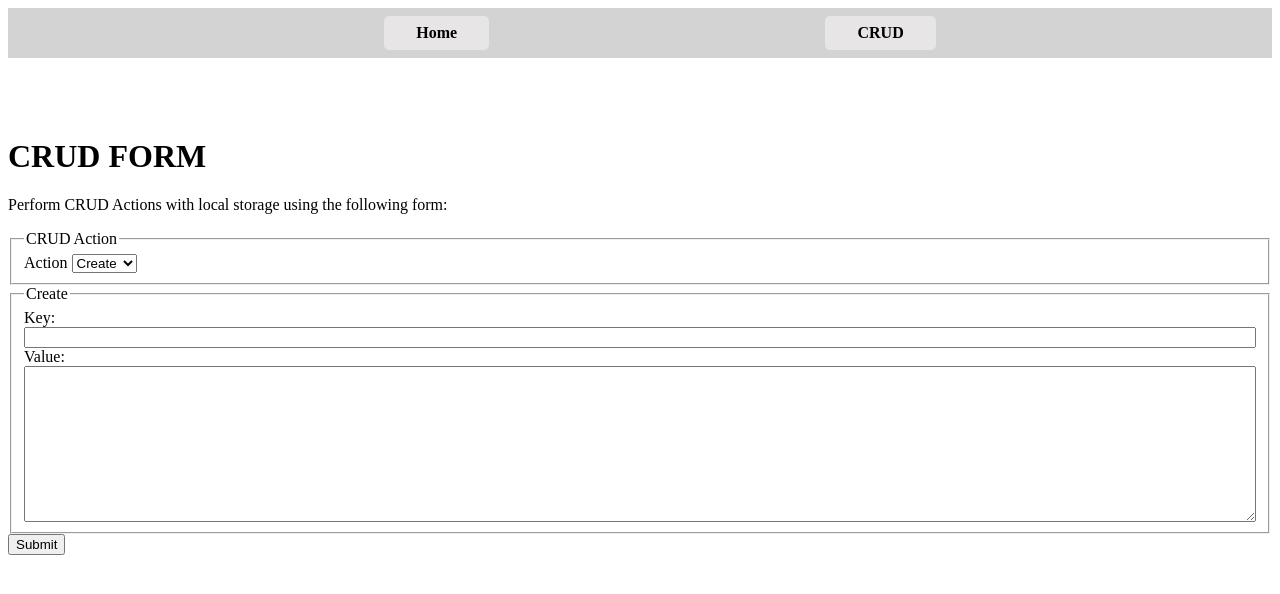
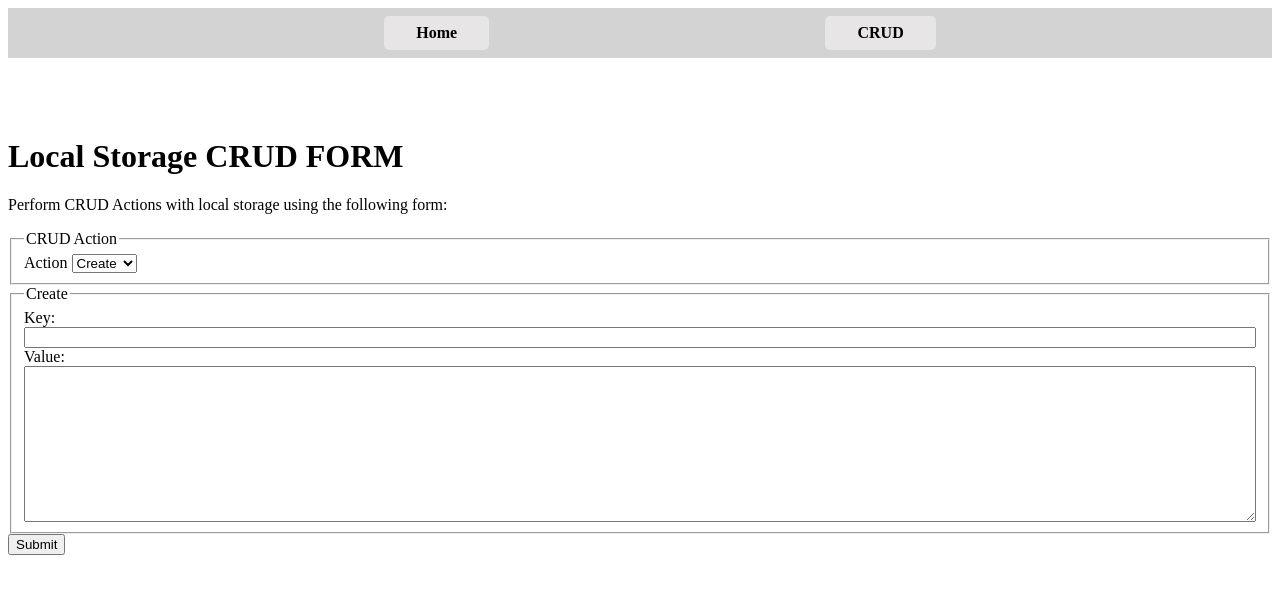
Before and after one commit to EdwardNew/cse134-hw4-part2, a plain HTML site: page crud.html in a window 1280 px wide. Drawn offline with Linux system fonts and the light colour scheme.

Commit message:
fixed crud page title

```diff
--- a/crud.html
+++ b/crud.html
@@ -3,7 +3,7 @@
 
 <head>
   <meta charset="UTF-8">
-  <title>Project Gallery</title>
+  <title>Local Storage CRUD</title>
   <style>
     header {
         background-color: #d3d3d3;
@@ -49,7 +49,7 @@
             </ul>
         </nav>
     </header>
-    <h1>CRUD FORM</h1>
+    <h1>Local Storage CRUD FORM</h1>
     <p>Perform CRUD Actions with local storage using the following form:</p>
     <form>
         <fieldset>
```
